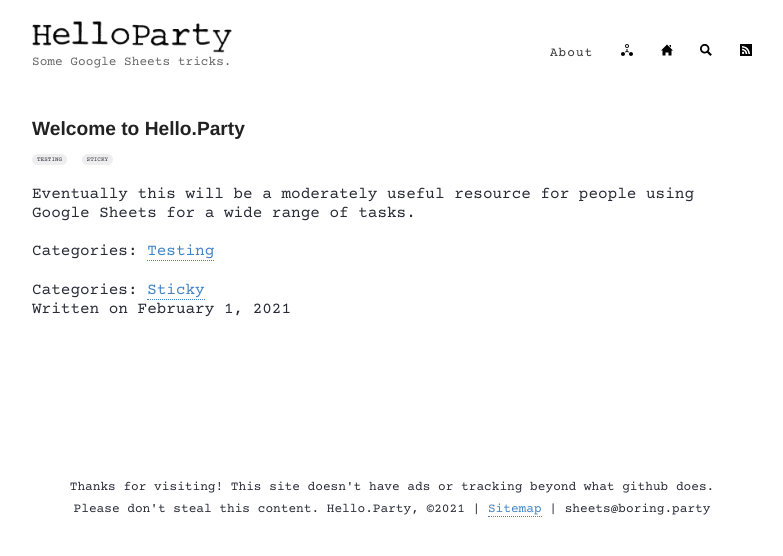
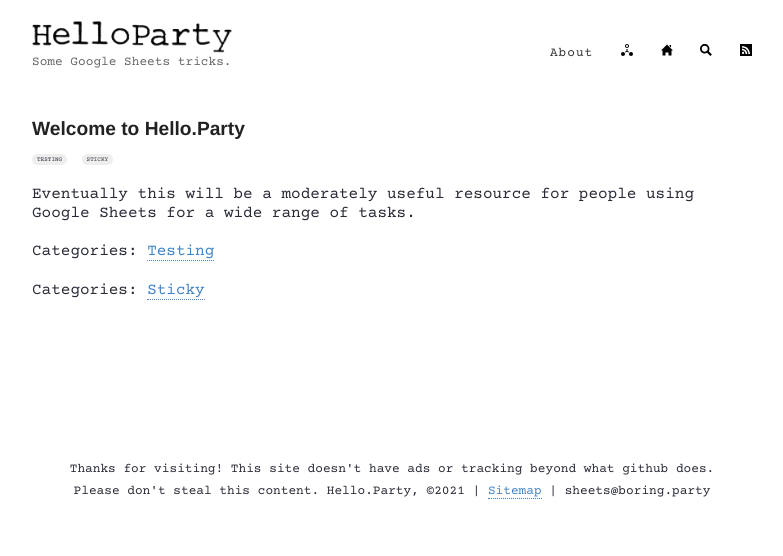
Before and after one commit to hello-party/hello-party-old.github.io, a Jekyll site: the page built from _posts/2021-02-01-sticky.md, in a window 1280 px wide. Shown: the top 556 px of the page, without its empty margins (248-1031 px from the left). Built offline with Jekyll 4.4.1, drawn with Linux system fonts in a browser that asks for light colours.

Commit message:
Update post.html

```diff
--- a/_layouts/post.html
+++ b/_layouts/post.html
@@ -36,7 +36,7 @@
         <p>Categories: <a href="{{site.baseurl}}/categories/#{{category|slugize}}">{{category}}</a>
         {% unless forloop.last %}&nbsp;{% endunless %}
       {% endfor %}<br>
-    Written on {{ page.date | date: "%B %e, %Y" }}
+{% if post.subtitle %}<div id="subtitle">{{ post.description }}{% endif %}
   </div>
 
 <!--  <div>
```
